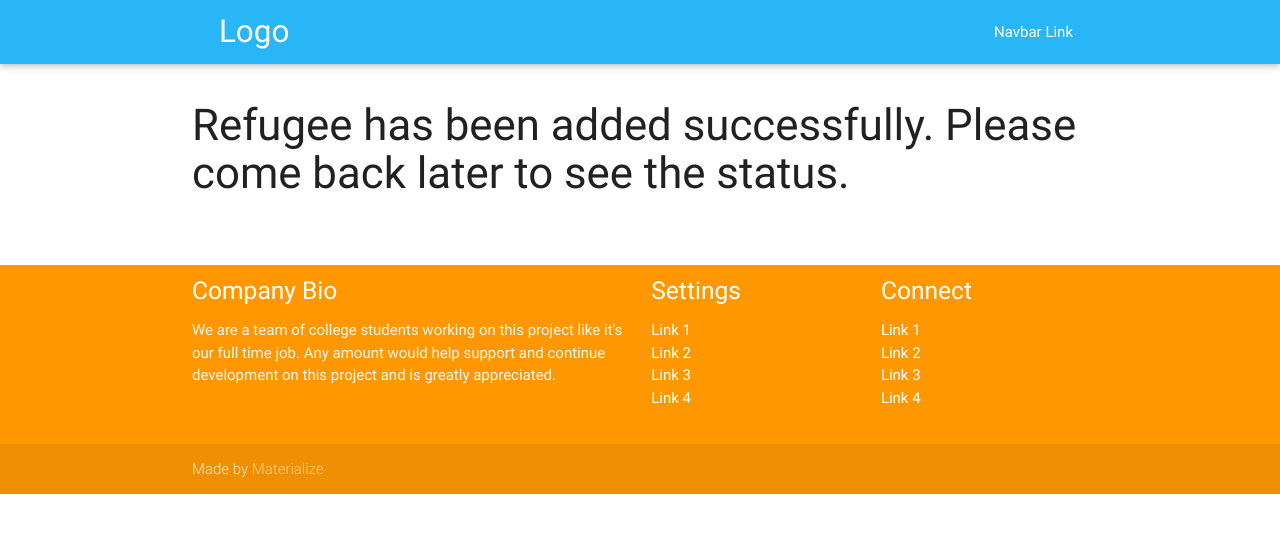
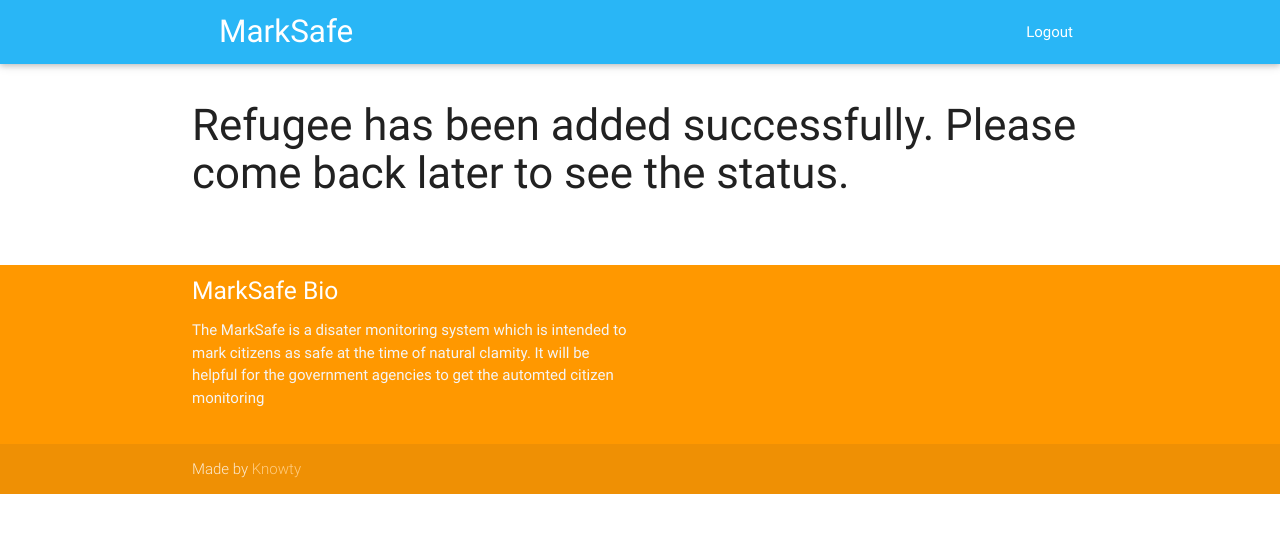
Before and after one commit to Knowty/marksafe, a Django app: page /refugee/success in a window 1280 px wide. Shown: the top 533 px of the page. Run offline with Django 3.2, Linux system fonts and the light colour scheme; some libraries are stand-ins or nearby versions.

Commit message:
Added authentication to Django app

```diff
--- a/accounts/urls.py
+++ b/accounts/urls.py
@@ -1,9 +1,5 @@
 from django.conf.urls import include, url
-from django.contrib.auth import views
-
 
 urlpatterns = [
-    url(r'^login/', views.login, {'template_name': 'login.html'})
-
-
+url(r'^$', include("accounts.urls")),
 ]
--- a/marksafe/settings.py
+++ b/marksafe/settings.py
@@ -37,10 +37,11 @@ INSTALLED_APPS = (
     'django.contrib.sessions',
     'django.contrib.messages',
     'django.contrib.staticfiles',
-
     'accounts',
     'refugee'
 )
+
+LOGIN_URL = "/login"
 
 MIDDLEWARE_CLASSES = (
     'django.contrib.sessions.middleware.SessionMiddleware',
--- a/marksafe/urls.py
+++ b/marksafe/urls.py
@@ -1,25 +1,14 @@
-"""marksafe URL Configuration
-
-The `urlpatterns` list routes URLs to views. For more information please see:
-    https://docs.djangoproject.com/en/1.8/topics/http/urls/
-Examples:
-Function views
-    1. Add an import:  from my_app import views
-    2. Add a URL to urlpatterns:  url(r'^$', views.home, name='home')
-Class-based views
-    1. Add an import:  from other_app.views import Home
-    2. Add a URL to urlpatterns:  url(r'^$', Home.as_view(), name='home')
-Including another URLconf
-    1. Add an import:  from blog import urls as blog_urls
-    2. Add a URL to urlpatterns:  url(r'^blog/', include(blog_urls))
-"""
 from django.conf.urls import include, url
 from django.contrib import admin
+from marksafe.forms import LoginForm
+from marksafe.views import Home
 from django.contrib.auth import views
-
 
 urlpatterns = [
     url(r'^admin/', include(admin.site.urls)),
-    url(r'accounts/', include('accounts.urls')),
+    url(r'^login/$', views.login, {'template_name': 'login.html', 'authentication_form': LoginForm}),
+    url(r'^logout/$', views.logout,
+                          {'next_page': '/'}),
+    url(r'^$', Home.as_view()),
     url(r'refugee/', include('refugee.urls'))
 ]
--- a/templates/base.html
+++ b/templates/base.html
@@ -1,12 +1,11 @@
  {% load staticfiles %}
-
 <!DOCTYPE html>
 <html lang="en">
 
 <head>
     <meta http-equiv="Content-Type" content="text/html; charset=UTF-8" />
     <meta name="viewport" content="width=device-width, initial-scale=1, maximum-scale=1.0" />
-    <title>Starter Template - Materialize</title>
+    <title>Mark Safe - Materialize</title>
     <!-- CSS  -->
     <link href="{% static 'css/materialize.min.css' %}" rel="stylesheet">
     <link href="{% static 'css/style.css' %}" rel="stylesheet">
@@ -14,23 +13,15 @@
 
 <body>
     <nav class="light-blue lighten-1" role="navigation">
-        <div class="nav-wrapper container"><a id="logo-container" href="#" class="brand-logo">Logo</a>
-            <ul class="right hide-on-med-and-down">
-                <li><a href="#">Navbar Link</a></li>
+        <div class="nav-wrapper container"><a id="logo-container" href="#" class="brand-logo">MarkSafe</a>
+            <ul id="nav-mobile" class="right hide-on-med-and-down">
+        <li><a href="/logout">Logout</a></li>
             </ul>
-            <ul id="nav-mobile" class="side-nav">
-                <li><a href="#">Navbar Link</a></li>
-            </ul>
-            <a href="#" data-activates="nav-mobile" class="button-collapse"><i class="material-icons">menu</i></a>
         </div>
     </nav>
     <div class="section no-pad-bot" id="index-banner">
-
-
         <div class="container">
-          {% block content %}
-
-          {% endblock %}
+            {% block content %} {% endblock %}
         </div>
         <div class="container">
             <div class="section">
@@ -40,38 +31,21 @@
             <div class="container">
                 <div class="row">
                     <div class="col l6 s12">
-                    <h5 class="white-text">Company Bio</h5>
-                    <p class="grey-text text-lighten-4">We are a team of college students working on this project like it's our full time job. Any amount would help support and continue development on this project and is greatly appreciated.</p>
-                </div>
-                <div class="col l3 s12">
-                    <h5 class="white-text">Settings</h5>
-                    <ul>
-                        <li><a class="white-text" href="#!">Link 1</a></li>
-                        <li><a class="white-text" href="#!">Link 2</a></li>
-                        <li><a class="white-text" href="#!">Link 3</a></li>
-                        <li><a class="white-text" href="#!">Link 4</a></li>
-                    </ul>
-                </div>
-                <div class="col l3 s12">
-                    <h5 class="white-text">Connect</h5>
-                    <ul>
-                        <li><a class="white-text" href="#!">Link 1</a></li>
-                        <li><a class="white-text" href="#!">Link 2</a></li>
-                        <li><a class="white-text" href="#!">Link 3</a></li>
-                        <li><a class="white-text" href="#!">Link 4</a></li>
-                    </ul>
+                        <h5 class="white-text">MarkSafe Bio</h5>
+                        <p class="grey-text text-lighten-4">The MarkSafe is a disater monitoring system which is intended to mark citizens as safe at the time of natural clamity. It will be helpful for the government agencies to get the automted citizen monitoring</p>
                     </div>
                 </div>
             </div>
             <div class="footer-copyright">
                 <div class="container">
-                Made by <a class="orange-text text-lighten-3" href="http://materializecss.com">Materialize</a>
+                    Made by <a class="orange-text text-lighten-3" href="http://materializecss.com">Knowty</a>
                 </div>
             </div>
         </footer>
         <!--  Scripts-->
         <script src="{% static 'js/jquery.min.js' %}"></script>
-    <script src="{% static 'js/materilaize.min.js' %}"></script>
+        <script src="{% static 'js/materialize.min.js' %}"></script>
+        <script src="{% static 'js/notify.min.js' %}"></script>
         <script src="{% static 'js/custom.js' %}"></script>
 </body>
 
--- a/templates/refugee/create.html
+++ b/templates/refugee/create.html
@@ -4,6 +4,6 @@
     <h3>Add a Refugee to track.</h3>
 <form action="" method="post">{% csrf_token %}
     {{ form.as_p }}
-    <input type="submit" value="Send message" />
+    <input type="submit" class="btn" value="Send message" />
 </form>
 {% endblock %}
```
Also changed, not shown: marksafe/forms.py (added, +8 -0 lines), marksafe/views.py (added, +23 -0 lines), refugee/views.py (+10 -1 lines), templates/login.html (added, +54 -0 lines), static/js/notify.min.js (added), templates/home.html (added). Lines whose indentation alone changed are shown as unchanged.
